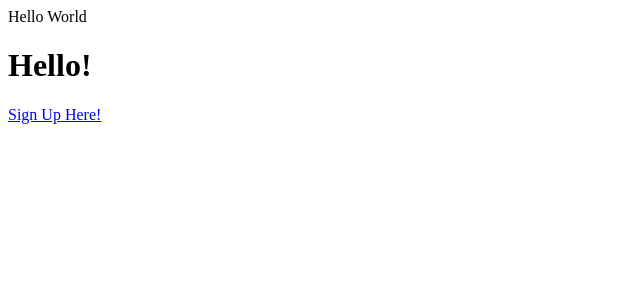
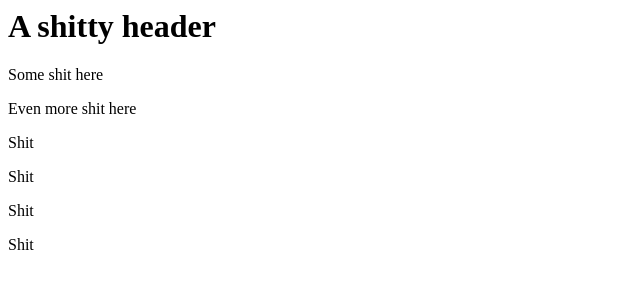
Before and after one commit to Apretaste/Core, a PHP site: page /app/views/analytics/index.phtml in a window 1280 px wide. Shown: the top 300 px of the page, without its empty margins (0-640 px from the left). Run offline with PHP 8.4, Linux system fonts and the light colour scheme.

Commit message:
adding the layouts

```diff
--- a/app/views/analytics/index.phtml
+++ b/app/views/analytics/index.phtml
@@ -1,2 +1,29 @@
-<p>Hello World</p>
-<h1>Hello!</h1> <a href="/tutorial/signup">Sign Up Here!</a>
+<div class="row">
+	<div class="col-xs-12">
+		<h1>A shitty header</h1>
+	</div>
+</div>
+
+<div class="row">
+	<div class="col-xs-6">
+		<p>Some shit here</p>
+	</div>
+	<div class="col-xs-6">
+		<p>Even more shit here</p>
+	</div>
+</div>
+
+<div class="row">
+	<div class="col-xs-3">
+		<p>Shit</p>
+	</div>
+	<div class="col-xs-3">
+		<p>Shit</p>
+	</div>
+	<div class="col-xs-3">
+		<p>Shit</p>
+	</div>
+	<div class="col-xs-3">
+		<p>Shit</p>
+	</div>
+</div>
```
Also changed, not shown: app/layouts/analytics.phtml (added, +27 -0 lines), public/index.php (+4 -4 lines), 1 other file.
